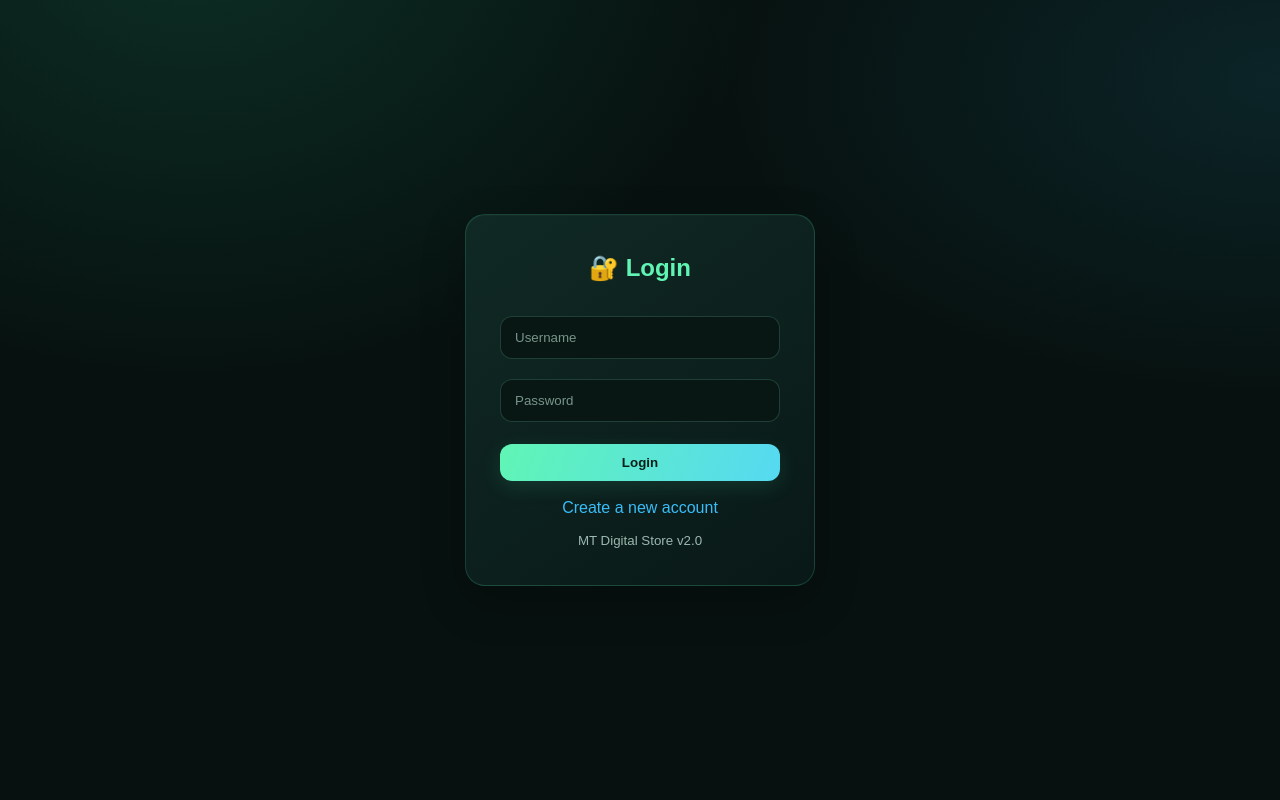
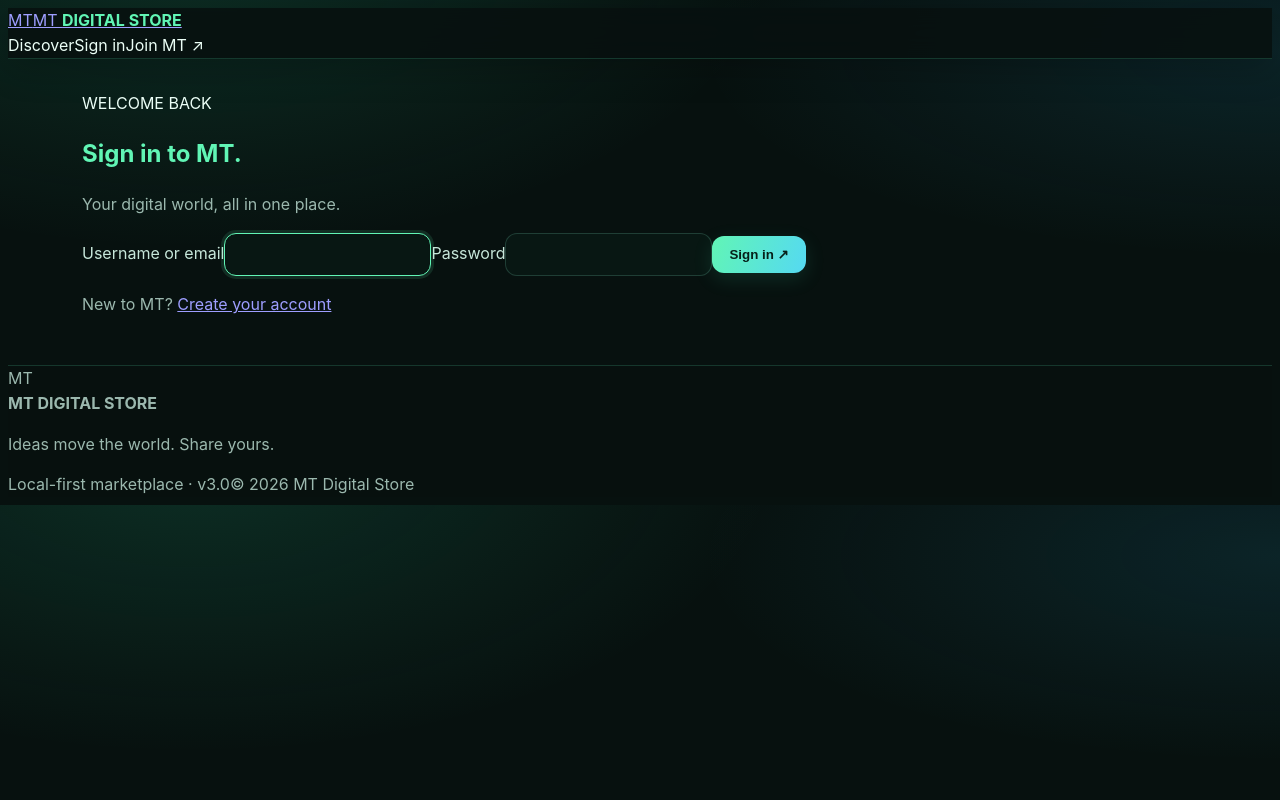
Before and after one commit to TEMMC/digital_store-, a Flask app: page /login in a window 1280 px wide. Run offline with Flask 3, Linux system fonts and the light colour scheme; some libraries are stand-ins or nearby versions.

Commit message:
Rebuild MT login.html experience

```diff
--- a/templates/login.html
+++ b/templates/login.html
@@ -1,97 +1 @@
-<!DOCTYPE html><html lang="en">
-<head>
-<meta charset="UTF-8">
-<meta name="viewport" content="width=device-width, initial-scale=1.0"><title>Login - MT Digital Store</title><style>
-
-*{
-    margin:0;
-    padding:0;
-    box-sizing:border-box;
-    font-family:Arial, sans-serif;
-}
-
-body{
-    background:#0f172a;
-    color:white;
-    display:flex;
-    justify-content:center;
-    align-items:center;
-    height:100vh;
-}
-
-/* LOGIN BOX */
-.box{
-    background:#111827;
-    padding:30px;
-    border-radius:15px;
-    width:100%;
-    max-width:350px;
-    border:1px solid #1e293b;
-    box-shadow:0 10px 25px rgba(0,0,0,0.4);
-}
-
-/* TITLE */
-h2{
-    text-align:center;
-    margin-bottom:20px;
-    color:#38bdf8;
-}
-
-/* INPUTS */
-input{
-    width:100%;
-    padding:12px;
-    margin:10px 0;
-    border-radius:10px;
-    border:none;
-    background:#1e293b;
-    color:white;
-}
-
-/* BUTTON */
-button{
-    width:100%;
-    padding:12px;
-    background:#38bdf8;
-    border:none;
-    border-radius:10px;
-    font-weight:bold;
-    cursor:pointer;
-    color:black;
-    margin-top:10px;
-}
-
-button:hover{
-    opacity:0.9;
-}
-
-/* LINK */
-a{
-    display:block;
-    text-align:center;
-    margin-top:15px;
-    color:#38bdf8;
-    text-decoration:none;
-}
-
-a:hover{
-    text-decoration:underline;
-}
-
-/* SMALL TEXT */
-small{
-    display:block;
-    text-align:center;
-    margin-top:10px;
-    color:#94a3b8;
-}
-
-</style><link rel="stylesheet" href="/static/mt-future.css">
-</head><body><div class="box"><h2>🔐 Login</h2><form method="POST"><input name="username" placeholder="Username" required><input name="password" type="password" placeholder="Password" required><button type="submit">Login</button>
-
-</form><a href="/register">Create a new account</a>
-
-<small>MT Digital Store v2.0</small>
-
-</div></body>
-</html>
+{% extends "base.html" %}{% block content %}<section class="auth-panel"><span class="eyebrow">WELCOME BACK</span><h1>Sign in to MT.</h1><p>Your digital world, all in one place.</p><form method="POST"><label>Username or email</label><input name="username" autocomplete="username" required autofocus><label>Password</label><input name="password" type="password" autocomplete="current-password" required><button class="btn" type="submit">Sign in ↗</button></form><p class="auth-switch">New to MT? <a href="/register">Create your account</a></p></section>{% endblock %}
```
